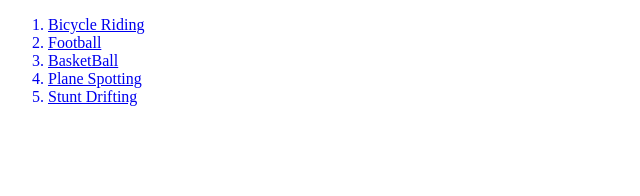
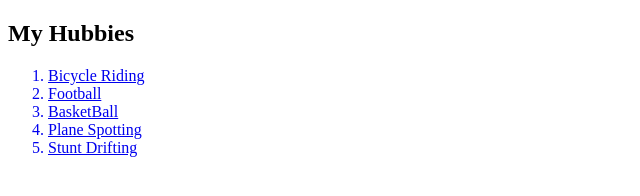
Before and after one commit to FabriceYong/Profile, a plain HTML site: page hyperlinks.html in a window 1280 px wide. Shown: the whole page, without its empty margins (0-640 px from the left). Drawn offline with Linux system fonts and the light colour scheme.

Commit message:
Update hyperlinks.html

```diff
--- a/hyperlinks.html
+++ b/hyperlinks.html
@@ -4,6 +4,7 @@
         <title>My Hubbies</title>
      </header>
      <body>
+      <h2>My Hubbies</h2>
         <ol>
             <a href="https://youtu.be/jm0uhm9_BwI"><li>Bicycle Riding</li></a>
             <a href="https://youtu.be/WioNHhE8VNw"><li>Football</li></a>
```
